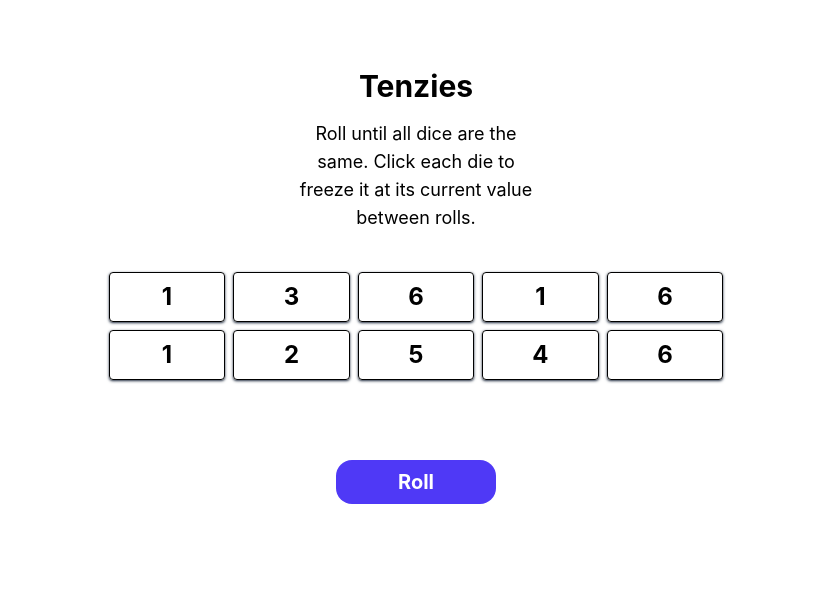
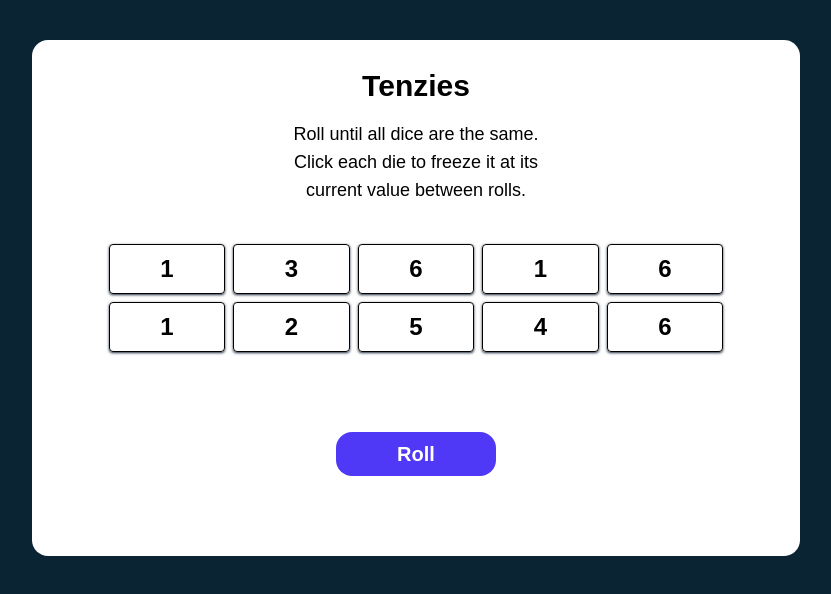
Before and after one commit to mugisha12john/Tenzie-game-React-Ts, a React (Vite) app: page / in a window 1280 px wide. Shown: the top 594 px of the page, without its empty margins (224-1055 px from the left). Built offline with nearby package versions, Linux system fonts and the light colour scheme.

Commit message:
feat: add type in Die component and create to handle buttons

```diff
--- a/src/App.tsx
+++ b/src/App.tsx
@@ -1,5 +1,6 @@
 import { useState } from "react";
 import { nanoid } from "nanoid";
+import Die from "./Die";
 
 function App() {
   interface Data {
@@ -31,15 +32,8 @@ function App() {
         </div>
 
         <div className="grid grid-cols-5  gap-2 w-4/5  mx-auto mt-10">
-          {btn.map((btn, i) => {
-            return (
-              <button
-                key={i}
-                className="p-2 font-bold text-2xl border shadow-sm shadow-gray-700 rounded-sm border-black max-w-30"
-              >
-                {btn.data}
-              </button>
-            );
+          {btn.map((btn) => {
+            return <Die key={btn.id} data={btn.data} isHeld={btn.isHeld} />;
           })}
         </div>
         <button
--- /dev/null
+++ b/src/Die.tsx
@@ -0,0 +1,15 @@
+export default function Die(props: { data: number; isHeld: boolean }) {
+  return (
+    <>
+      {props.isHeld ? (
+        <button className="p-2 font-bold text-2xl border shadow-sm bg-green-400 text-white shadow-gray-700 rounded-sm border-black max-w-30">
+          {props.data}
+        </button>
+      ) : (
+        <button className="p-2 font-bold text-2xl border shadow-sm shadow-gray-700 rounded-sm border-black max-w-30">
+          {props.data}
+        </button>
+      )}
+    </>
+  );
+}
--- a/src/index.css
+++ b/src/index.css
@@ -1,6 +1,6 @@
 @import "tailwindcss";
-/* @import url("https://fonts.googleapis.com/css2?family=Karla:ital,wght@0,200..800;1,200..800&family=Kumbh+Sans:wght,YOPQ@100..900,300&family=Roboto+Condensed:ital,wght@0,100..900;1,100..900&family=Roboto:ital,wght@0,100..900;1,100..900&family=Ubuntu:ital,wght@0,300;0,400;0,500;0,700;1,300;1,400;1,500;1,700&display=swap");
+@import url("https://fonts.googleapis.com/css2?family=Karla:ital,wght@0,200..800;1,200..800&family=Kumbh+Sans:wght,YOPQ@100..900,300&family=Roboto+Condensed:ital,wght@0,100..900;1,100..900&family=Roboto:ital,wght@0,100..900;1,100..900&family=Ubuntu:ital,wght@0,300;0,400;0,500;0,700;1,300;1,400;1,500;1,700&display=swap");
 body {
   background-color: #0b2434;
   font-family: "Karla", sans-serif;
-} */
+}
```
